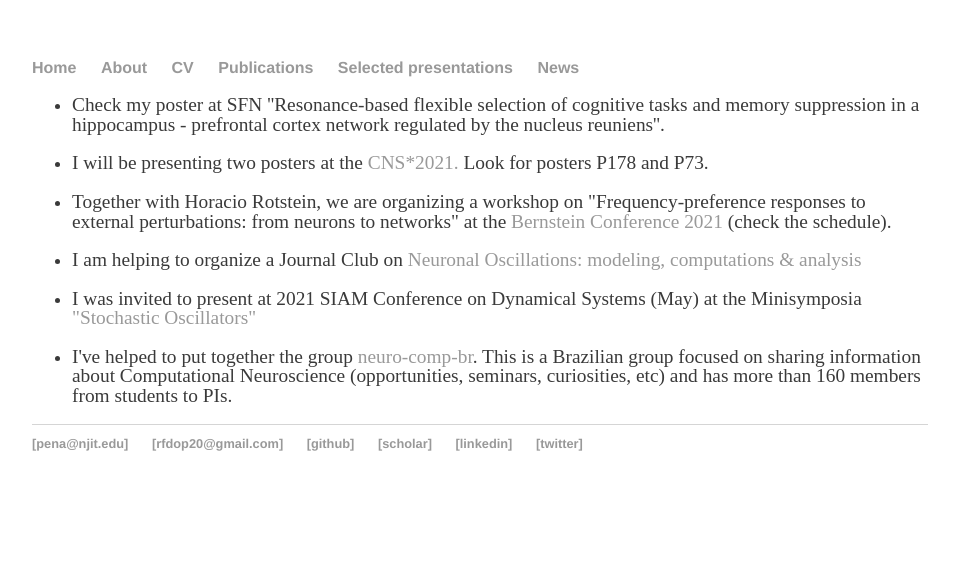
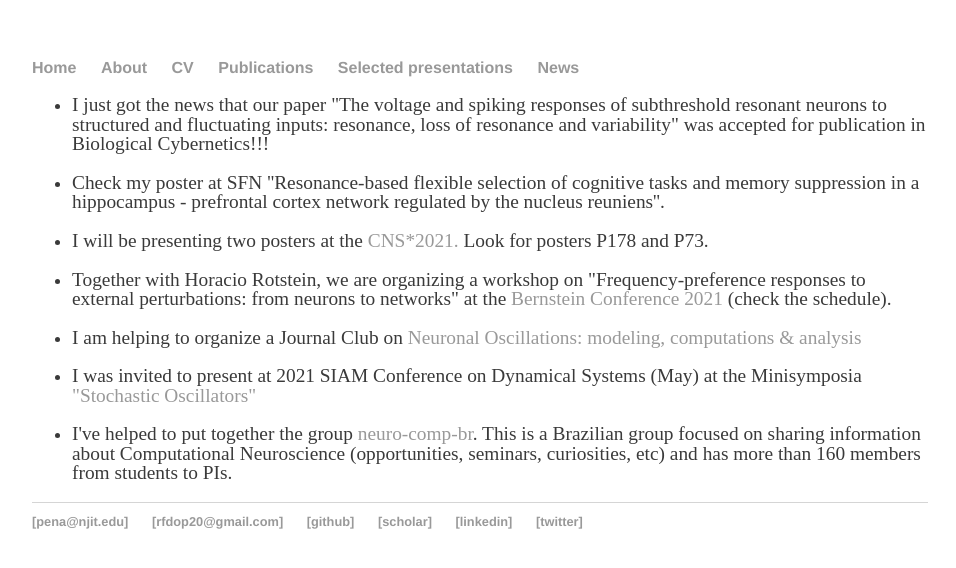
Before and after one commit to pena-rodrigo/oldwebsite, a Jekyll site: the page built from news/index.html, in a window 1280 px wide. Shown: the top 568 px of the page, without its empty margins (160-1116 px from the left). Built offline with Jekyll 4.4.1, drawn with Linux system fonts in a browser that asks for light colours.

Commit message:
update news

```diff
--- a/news/index.html
+++ b/news/index.html
@@ -3,6 +3,11 @@ layout: default
 title: Rodrigo Pena
 ---
 <div class="blurb">
+			<ul>
+				<li> <p> I just got the news that our paper "The voltage and spiking responses of subthreshold resonant neurons to structured and fluctuating inputs: resonance, loss of resonance and variability" was accepted for publication
+					in Biological Cybernetics!!!
+				</p>
+			</ul>
 			<ul>
 				<li> <p>Check my poster at SFN ''Resonance-based flexible selection of cognitive tasks and memory suppression in a hippocampus - prefrontal cortex network regulated by the nucleus reuniens''.
 				</p>
```
